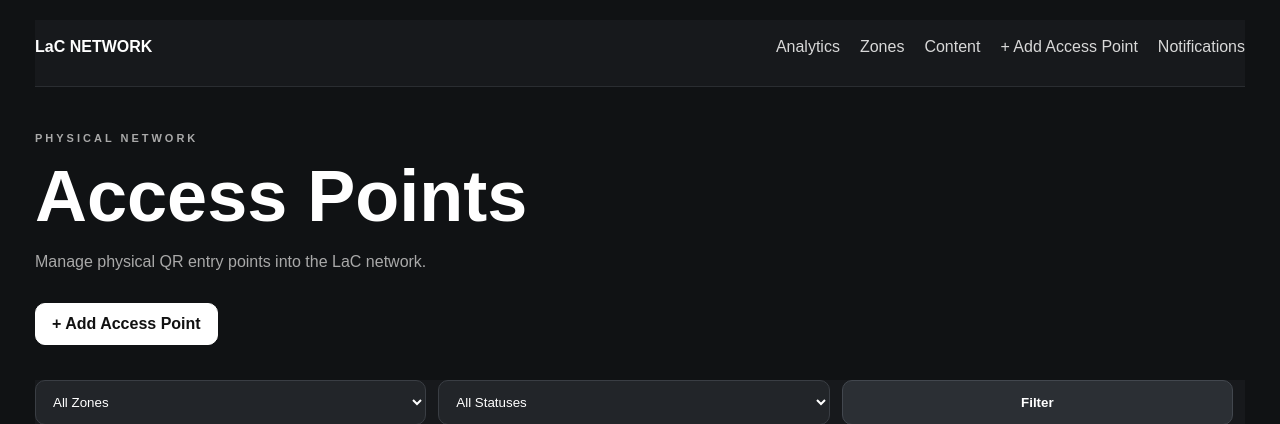
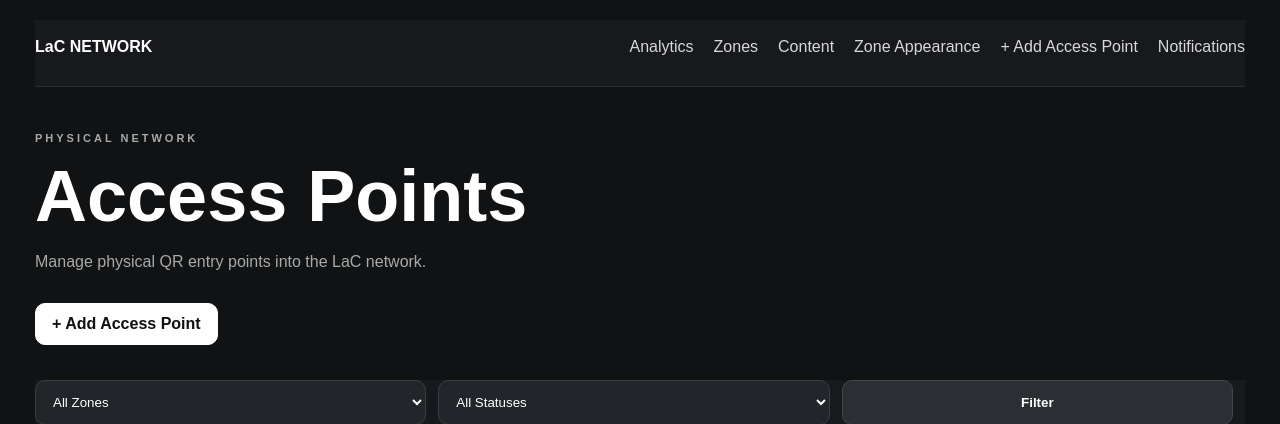
Before and after one commit to LasieHlongwane/theqr-alert, a Flask app: page /admin/access-points in a window 1280 px wide. Shown: the top 424 px of the page. Run offline with Flask 3, Linux system fonts and the light colour scheme; the visitor is signed in with stand-in values (Sample User, id 1); data that the repository does not hold is empty.

Commit message:
Add link to Zone Appearance in access points template

```diff
--- a/templates/admin/access_points.html
+++ b/templates/admin/access_points.html
@@ -45,6 +45,10 @@
             <a href="{{ url_for('admin.content_list') }}">
                 Content
             </a>
+
+             <a href="{{ url_for('admin.zone_appearance') }}">
+                Zone Appearance
+             </a>
 
             <a href="{{ url_for('admin.create_access_point') }}">
                 + Add Access Point
```
